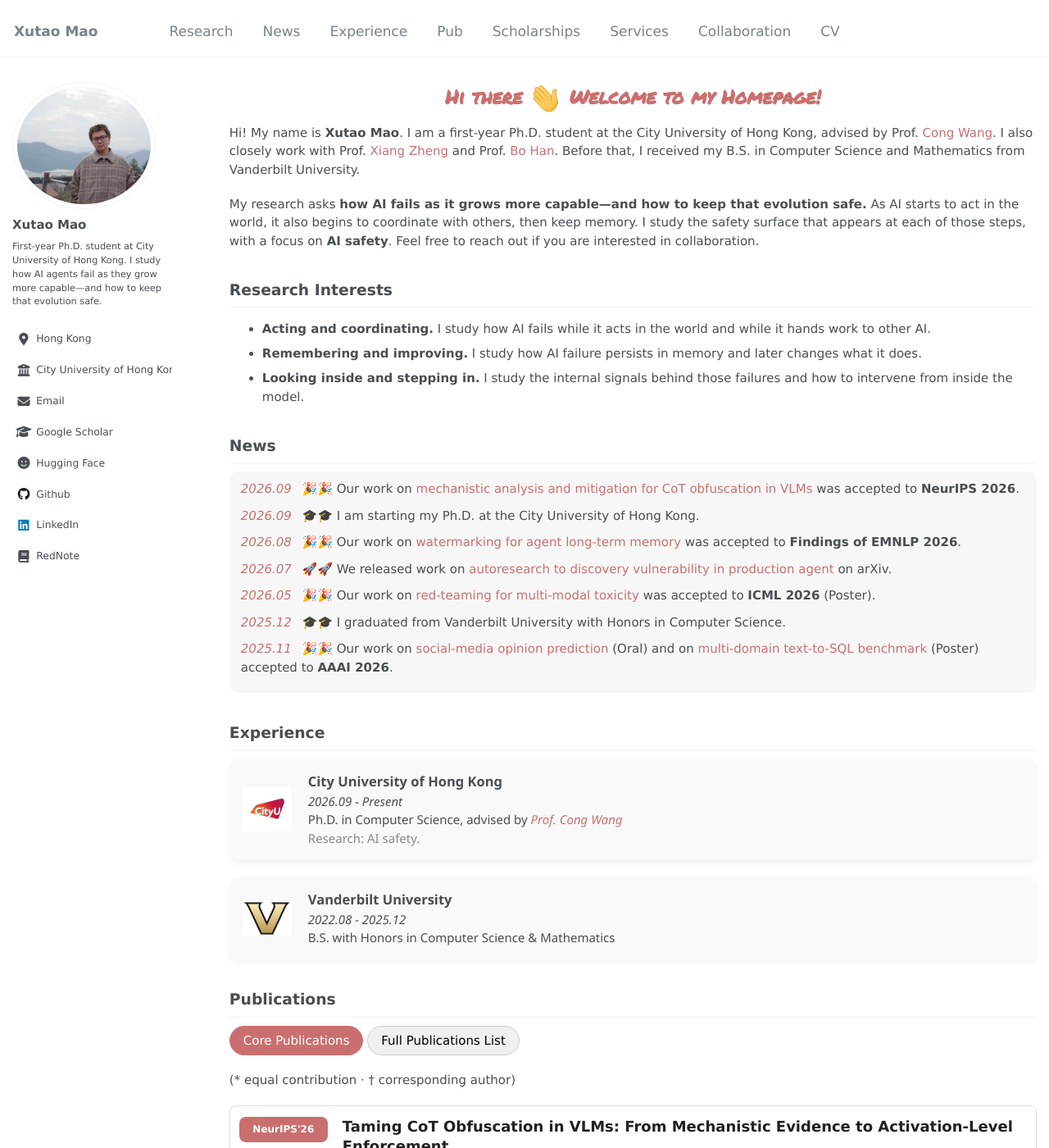
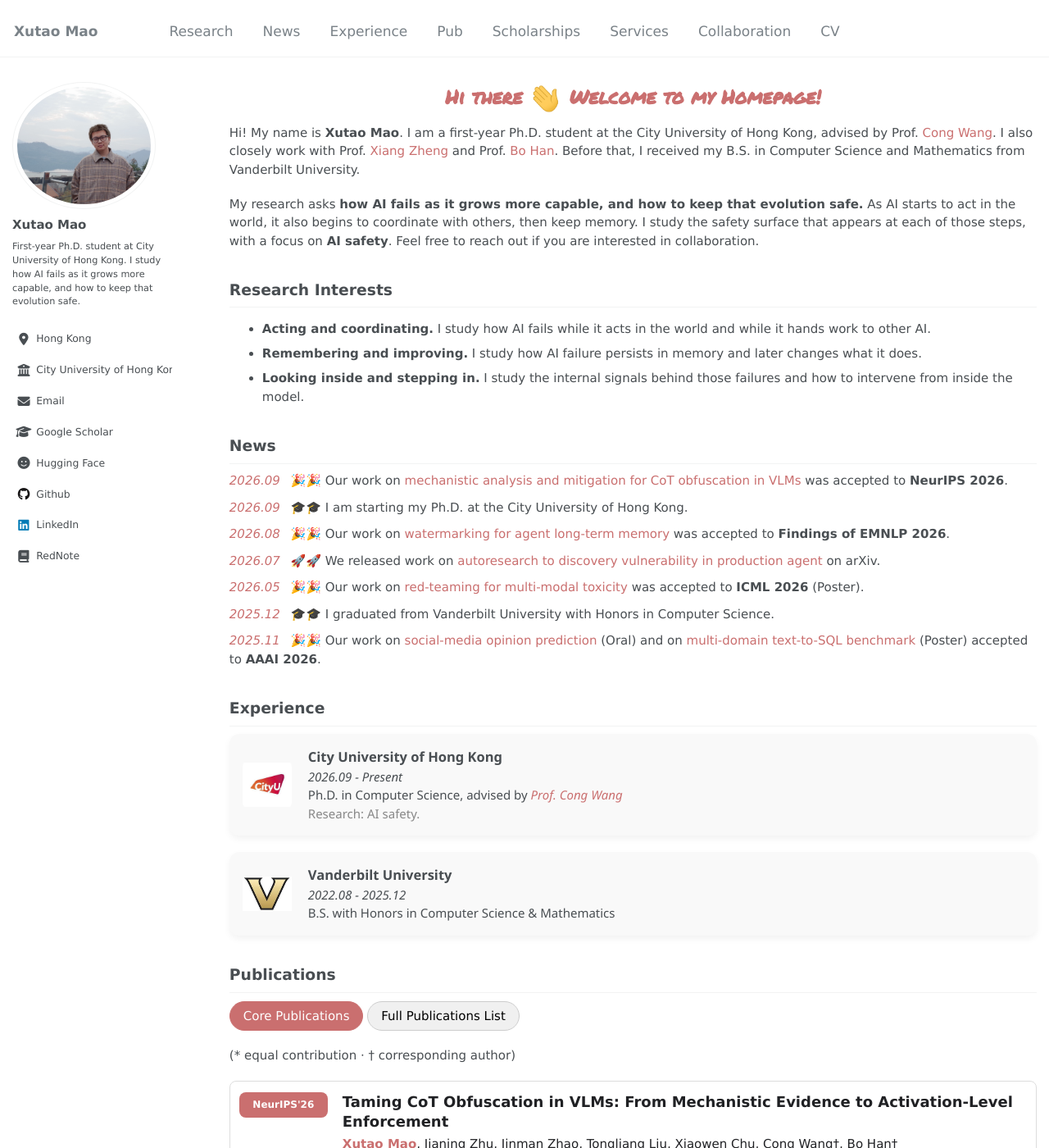
Before and after one commit to henrymao2004/henrymao2004.github.io, a Jekyll site: the page built from _pages/about.md, in a window 1280 px wide and 1400 px high. Shown: the whole window at 82% size. Built offline with Jekyll 4.4.1, drawn with Linux system fonts in a browser that asks for light colours; some web fonts are replaced; some of the changed text lies outside the part shown.

Commit message:
Remove news box styling, em dashes, add Rui Qian co-first author
- News: plain white background, no box
- Replace em dashes with commas in bio and intro
- Add * co-first for Rui Qian in Trust the Brand and You're Right

Co-Authored-By: Claude Opus 4.6 <noreply@anthropic.com>

```diff
--- a/_config.yml
+++ b/_config.yml
@@ -2,7 +2,7 @@ locale                   : "en-US"
 title                    : "Xutao Mao"
 title_separator          : "-"
 name                     : "Xutao Mao"
-description              : &description "Xutao Mao — first-year Ph.D. student at City University of Hong Kong, working on trustworthy AI and agent safety."
+description              : &description "Xutao Mao, first-year Ph.D. student at City University of Hong Kong, working on trustworthy AI and AI safety."
 url                      : "https://henrymao2004.github.io"
 baseurl                  : ""
 repository               : "henrymao2004/henrymao2004.github.io"
@@ -11,7 +11,7 @@ author:
   avatar           : "bio.jpg"
   name             : "Xutao Mao"
   pronouns         :
-  bio              : "First-year Ph.D. student at City University of Hong Kong. I study how AI agents fail as they grow more capable—and how to keep that evolution safe."
+  bio              : "First-year Ph.D. student at City University of Hong Kong. I study how AI fails as it grows more capable, and how to keep that evolution safe."
   location         : "Hong Kong"
   employer         : "City University of Hong Kong"
   uri              :
--- a/_pages/about.md
+++ b/_pages/about.md
@@ -11,7 +11,7 @@ redirect_from:
 
 Hi! My name is **Xutao Mao**. I am a first-year Ph.D. student at the City University of Hong Kong, advised by Prof. [Cong Wang](https://www.cs.cityu.edu.hk/~congwang/). I also closely work with Prof. [Xiang Zheng](https://x-zheng16.github.io) and Prof. [Bo Han](https://bhanml.github.io/). Before that, I received my B.S. in Computer Science and Mathematics from Vanderbilt University.
 
-My research asks **how AI fails as it grows more capable—and how to keep that evolution safe.** As AI starts to act in the world, it also begins to coordinate with others, then keep memory. I study the safety surface that appears at each of those steps, with a focus on **AI safety**. Feel free to reach out if you are interested in collaboration.
+My research asks **how AI fails as it grows more capable, and how to keep that evolution safe.** As AI starts to act in the world, it also begins to coordinate with others, then keep memory. I study the safety surface that appears at each of those steps, with a focus on **AI safety**. Feel free to reach out if you are interested in collaboration.
 
 Research Interests
 ------------------
@@ -134,7 +134,7 @@ Publications
     <div class="pub-venue-pill">Preprint</div>
     <div class="pub-entry-body">
       <strong class="pub-entry-title">Trust the Brand, Lose Control: How Identity Hijacks LLM Agent Orchestration</strong>
-      <span class="pub-entry-authors"><strong>Xutao Mao</strong>, Rui Qian, Linghan Chen, Yudong Gao, Junchi Liao, Junlin Cai, Jinman Zhao, Cong Wang&dagger;</span>
+      <span class="pub-entry-authors"><strong>Xutao Mao</strong>*, Rui Qian*, Linghan Chen, Yudong Gao, Junchi Liao, Junlin Cai, Jinman Zhao, Cong Wang&dagger;</span>
       <em class="pub-entry-venue">Preprint, 2026</em>
       <div class="pub-entry-links">
         <a href="https://github.com/henrymao2004/agent-orchestration-safety" target="_blank">CODE</a>
@@ -150,7 +150,7 @@ Publications
     <div class="pub-venue-pill">Preprint</div>
     <div class="pub-entry-body">
       <strong class="pub-entry-title">You're Right, Let Me Fix It: How LLM Agents Damage Correct Work When Falsely Accused</strong>
-      <span class="pub-entry-authors"><strong>Xutao Mao</strong>, Rui Qian, Longxiang Wang, Xinjian Yi, Mingxuan Li, Linghan Chen, Yudong Gao, Xiang Zheng&dagger;, Cong Wang&dagger;</span>
+      <span class="pub-entry-authors"><strong>Xutao Mao</strong>*, Rui Qian*, Longxiang Wang, Xinjian Yi, Mingxuan Li, Linghan Chen, Yudong Gao, Xiang Zheng&dagger;, Cong Wang&dagger;</span>
       <em class="pub-entry-venue">Preprint, 2026</em>
       <div class="pub-entry-links">
         <a href="https://github.com/henrymao2004/agent-over-correction" target="_blank">CODE</a>
--- a/assets/css/home.css
+++ b/assets/css/home.css
@@ -12,12 +12,9 @@
         scroll-margin-top: 80px;
     }
 
-      /* ===== News Scroll Box ===== */
+      /* ===== News ===== */
     .news-box {
-      overflow-y: visible;
-      padding: 10px 14px;
-      background: #f7f7f7;
-      border-radius: 10px;
+      padding: 0;
       margin-bottom: 20px;
     }
 
```
